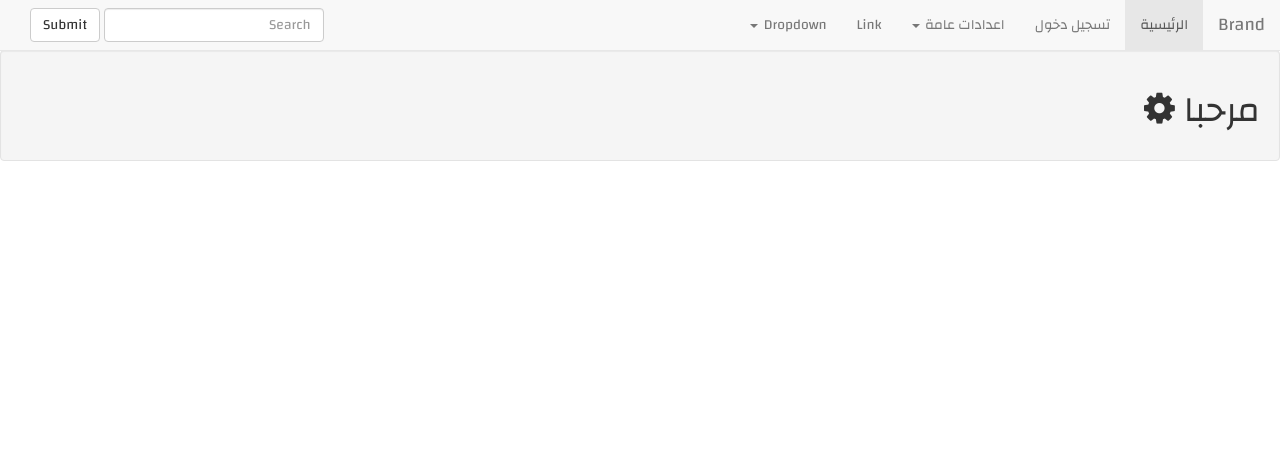
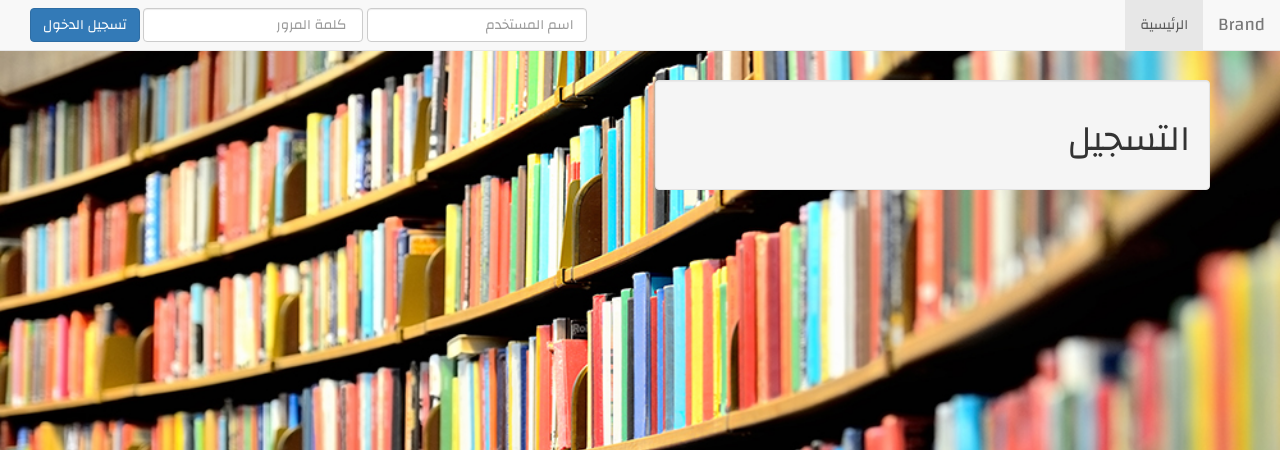
Before and after one commit to doublevie/biblio, a PHP site: page / in a window 1280 px wide. Shown: the top 450 px of the page. Run offline with PHP 8.4, Linux system fonts and the light colour scheme.

Commit message:
added background picture

```diff
--- a/nav.php
+++ b/inc/nav1.php
@@ -15,7 +15,7 @@
     <div class="collapse navbar-collapse" id="bs-example-navbar-collapse-1">
       <ul class="nav navbar-nav">
         <li class="active"><a href="#">الرئيسية <span class="sr-only">(current)</span></a></li>
-        <li><a href="#">تسجيل دخول</a></li>
+        <!-- <li><a href="#">تسجيل دخول</a></li>
         <li class="dropdown">
           <a href="#" class="dropdown-toggle" data-toggle="dropdown" role="button" aria-haspopup="true" aria-expanded="false">اعدادات عامة <span class="caret"></span></a>
           <ul class="dropdown-menu">
@@ -27,27 +27,18 @@
             <li role="separator" class="divider"></li>
             <li><a href="#">One more separated link</a></li>
           </ul>
-        </li>
+        </li> -->
       </ul>
       <form class="navbar-form navbar-left">
         <div class="form-group">
-          <input type="text" class="form-control" placeholder="Search">
+          <input type="text" class="form-control" placeholder="اسم المستخدم">
         </div>
-        <button type="submit" class="btn btn-default">Submit</button>
+        <div class="form-group">
+          <input type="password" class="form-control" placeholder=" كلمة المرور">
+        </div>
+        <button type="submit" class="btn btn-primary">تسجيل الدخول</button>
       </form>
-      <ul class="nav navbar-nav navbar-right">
-        <li><a href="#">Link</a></li>
-        <li class="dropdown">
-          <a href="#" class="dropdown-toggle" data-toggle="dropdown" role="button" aria-haspopup="true" aria-expanded="false">Dropdown <span class="caret"></span></a>
-          <ul class="dropdown-menu">
-            <li><a href="#">Action</a></li>
-            <li><a href="#">Another action</a></li>
-            <li><a href="#">Something else here</a></li>
-            <li role="separator" class="divider"></li>
-            <li><a href="#">Separated link</a></li>
-          </ul>
-        </li>
-      </ul>
+
     </div><!-- /.navbar-collapse -->
   </div><!-- /.container-fluid -->
 </nav>
--- a/index.php
+++ b/index.php
@@ -10,14 +10,41 @@
     <link rel="stylesheet" href="libs/bootstrap-rtl/dist/css/bootstrap-rtl.css">
     <link rel="stylesheet" href="libs/css/main.css">
     <style media="screen">
-      body {padding-top: 50px;}
+      body {padding-top: 80px;background: url('assets/img/libraries.jpg');background-size: cover;}
+      table.frm {}
     </style>
   </head>
   <body>
-<?php include 'nav.php'; ?>
-    <div class="well">
-      <h1>مرحبا <i class="fa fa-cog"></i></h1>
-    </div>
+<?php include 'inc/nav1.php'; ?>
+
+
+<div class="container">
+<div class="row">
+<div class="col-md-6 ">
+
+<div class="well">
+  <div class="signupform">
+
+<h1>التسجيل</h1>
+
+<table class="frm">
+
+</table>
+
+
+
+
+
+  </div>
+  </div>
+  </div>
+</div>
+</div>
+
+
+
+
+
 
   </body>
   <script type="text/javascript" src="libs/jquery/dist/jquery.js">  </script>
```
Also changed, not shown: assets/img/libraries.jpg (added).
